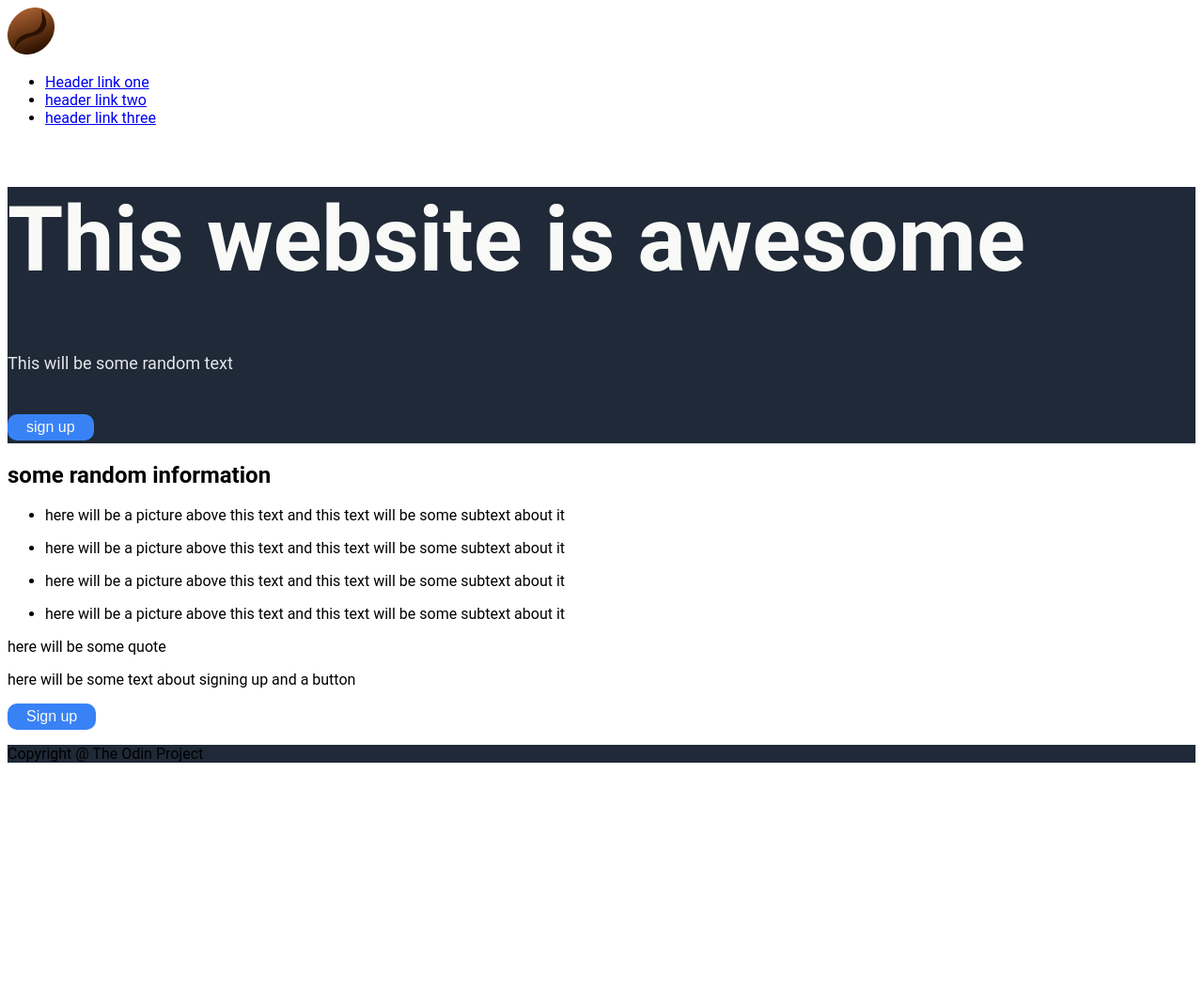
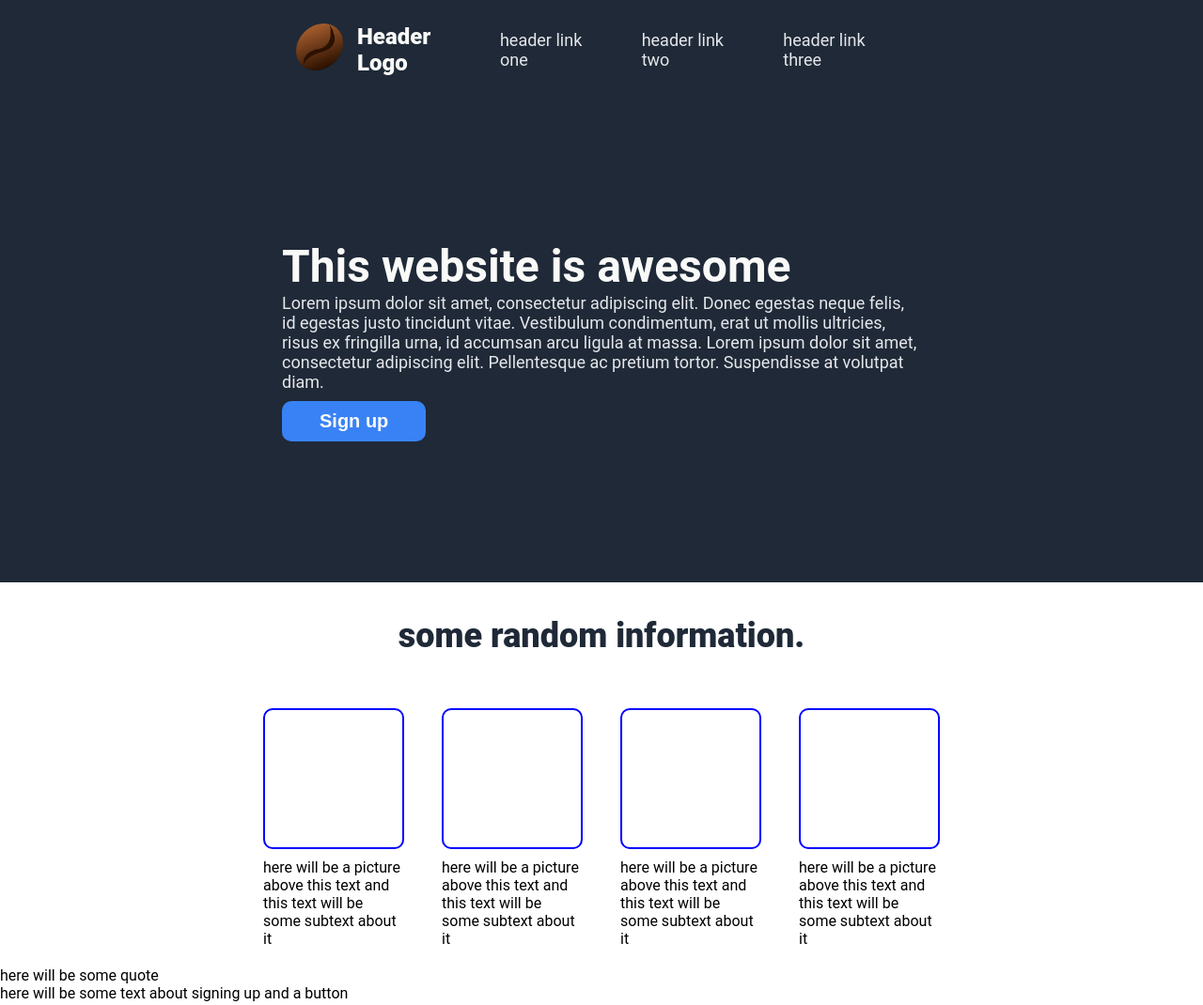
Before and after one commit to Markuut/landing-page, a plain HTML site: page index.html in a window 1280 px wide. Shown: the top 1070 px of the page at 94% size. Before the commit the page ends 828 px from the top, so only its background shows below. Drawn offline with Linux system fonts and the light colour scheme.

Commit message:
update CSS file with more styles
styles for header, logo, nav links and main text added

```diff
--- a/index.html
+++ b/index.html
@@ -10,10 +10,11 @@
     <header class="header">
         <div class="logo">
             <a href="index.html"><img src="images/coffee-bean-7059441_1280.png" alt="Logo" width="50" height="50"></a>
+            <p>Header Logo</p>
         </div>
         <nav class="nav-links">
             <ul>
-                <li><a href="navLink1.html">Header link one</a></li>
+                <li><a href="navLink1.html">header link one</a></li>
                 <li><a href="navLink2.html">header link two</a></li>
                 <li><a href="navLink3.html">header link three</a></li>
             </ul>
@@ -21,17 +22,17 @@
     </header>
     <div class="main-text">
         <h1>This website is awesome</h1>
-        <p>This will be some random text</p>
-        <button>sign up</button>
+        <p>Lorem ipsum dolor sit amet, consectetur adipiscing elit. Donec egestas neque felis, id egestas justo tincidunt vitae. Vestibulum condimentum, erat ut mollis ultricies, risus ex fringilla urna, id accumsan arcu ligula at massa. Lorem ipsum dolor sit amet, consectetur adipiscing elit. Pellentesque ac pretium tortor. Suspendisse at volutpat diam.</p>
+        <button>Sign up</button>
     </div>
     <div class="secondary-text-with-images">
-        <h2>some random information</h2>
+        <h2>some random information.</h2>
         <div class="list-of-images-and-text">
             <ul>
-                <li><p>here will be a picture above this text and this text will be some subtext about it</p></li>
-                <li><p>here will be a picture above this text and this text will be some subtext about it</p></li>
-                <li><p>here will be a picture above this text and this text will be some subtext about it</p></li>
-                <li><p>here will be a picture above this text and this text will be some subtext about it</p></li>
+                <li><div> </div><p>here will be a picture above this text and this text will be some subtext about it</p></li>
+                <li><div> </div><p>here will be a picture above this text and this text will be some subtext about it</p></li>
+                <li><div> </div><p>here will be a picture above this text and this text will be some subtext about it</p></li>
+                <li><div> </div><p>here will be a picture above this text and this text will be some subtext about it</p></li>
             </ul>
         </div>
     </div>
--- a/styles.css
+++ b/styles.css
@@ -1,8 +1,162 @@
+* {
+    margin: 0;
+    padding: 0;
+    box-sizing: border-box;
+ }
+
 body {
+    display: flex;
+    flex-direction: column;
     font-family: Roboto, Arial, sans-serif;
 }
 
-.main-text, .footer {
+.main-text, .footer, .header {
+    background-color: #1F2937;
+}
+
+.header {
+    display: flex;
+    justify-content: space-between;
+    align-items: center;
+    padding: 10px 300px;
+}
+
+.logo {
+    display: flex;
+    justify-content: center;
+    align-items: center;
+    font-size: larger;
+}
+
+.logo a {
+    margin: 15px;
+}
+
+.logo p {
+    font-size: 24px;
+    font-weight: 900;
+    color: #F9FaF8;
+}
+
+.nav-links ul {
+    list-style: none;
+    display: flex;
+    justify-content: center;
+    align-items: center;
+    margin: 0;
+    padding: 0;
+}
+
+.nav-links li {
+    margin: 0 15px;
+}
+
+.nav-links a {
+    text-decoration: none;
+    color: #E5E7EB;
+    display: inline-flex;
+    align-items: center;
+    font-size: 18px;
+}
+
+.main-text h1 {
+    font-size: 48px;
+    color: #F9FaF8;
+    font-weight: 900px;
+}
+
+.main-text {
+    font-size: 18px;
+    color: #E5E7EB;
+    padding: 150px 300px;
+}
+
+button {
+    background-color: #3882F6;
+    color: #F9FaF8;
+    border-radius: 10px;
+    cursor: pointer;
+    padding: 10px 40px;
+    margin-top: 10px;
+    border: none;
+    font-weight: 900;
+    font-size: 20px;
+}
+
+.secondary-text-with-images {
+    display: flex;
+    flex-direction: column;
+    align-items: center;
+    padding: 0px 300px;
+}
+
+.secondary-text-with-images h2 {
+    padding: 36px;
+    font-size: 36px;
+    color: #1F2937;
+    font-weight: 900;
+}
+
+.list-of-images-and-text ul {
+   display: flex;
+   justify-content: space-between;
+   list-style: none;
+   padding: 0;
+}
+
+.list-of-images-and-text li {
+    display: flex;
+    flex-direction: column;
+    align-items: center;
+    margin: 20px;
+}
+
+.list-of-images-and-text div {
+    width: 150px;
+    height: 150px;
+    background-color: transparent;
+    border: 2px solid blue;
+    border-radius: 10px;
+    margin-bottom: 10px;
+}
+
+/*
+.header {
+    display: flex;
+    justify-content: space-between;
+    align-items: center;
+    color: #F9FaF8;
+}
+
+.logo {
+    display: flex;
+    justify-content: center;
+    align-items: center;
+    margin-left: 50px;
+    font-size: 20px;
+    font-weight: 900;
+}
+
+.header ul {
+    display: flex;
+    list-style: none;
+    justify-content: center;
+    margin-right: 50px;
+    padding: 0;
+}
+
+.header li {
+    margin: 0 15px;
+}
+
+.header a {
+    text-decoration: none;
+    color: #c2c4c7;
+    display: inline-flex;
+    align-items: center;
+}
+
+.main-text, .footer, .header {
     background-color: #1F2937;
 }
 
@@ -24,6 +178,12 @@ button {
     cursor: pointer;
     padding: 5px 20px;
     border: none;
-    font-size: 16px;
-    font-weight: 900px;
 }
+
+.footer {
+    display: flex;
+    justify-content: center;
+    margin-top: auto;
+    color: #F9FaF8;
+}
+    */
```
